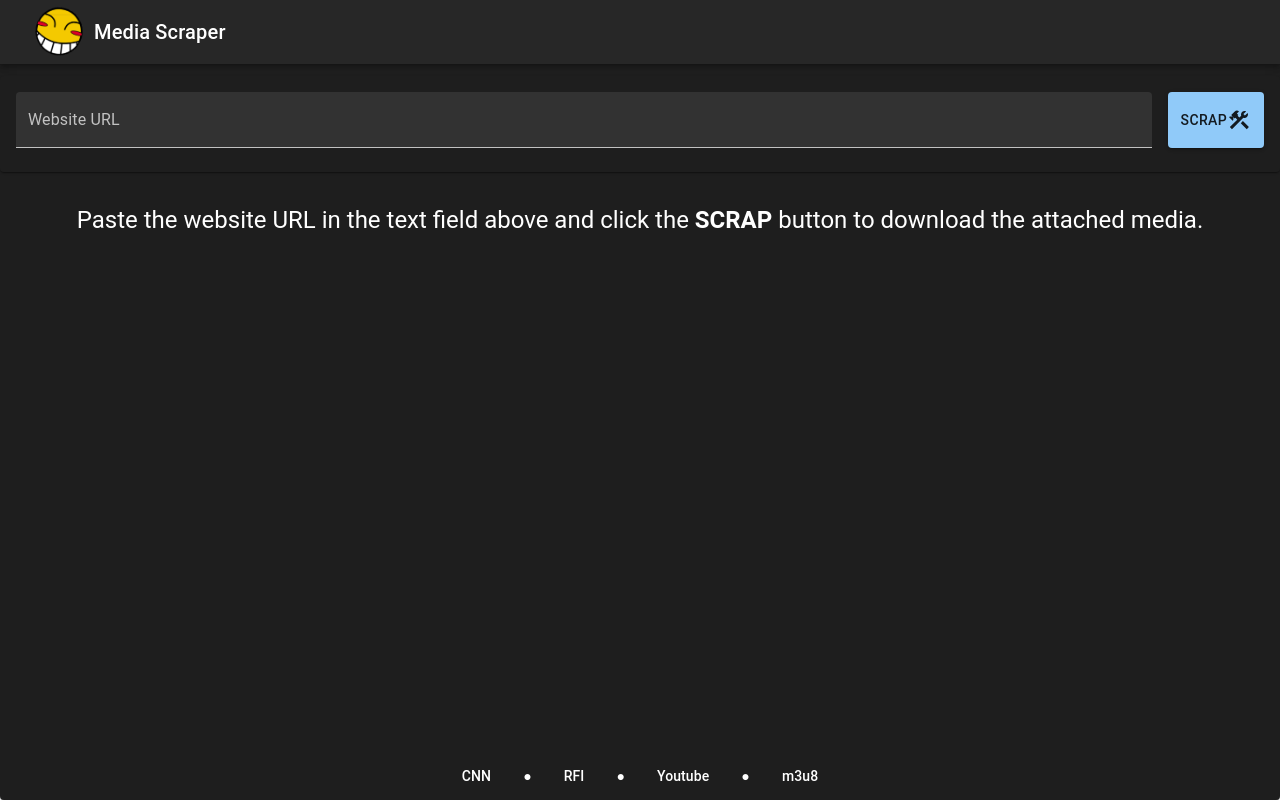
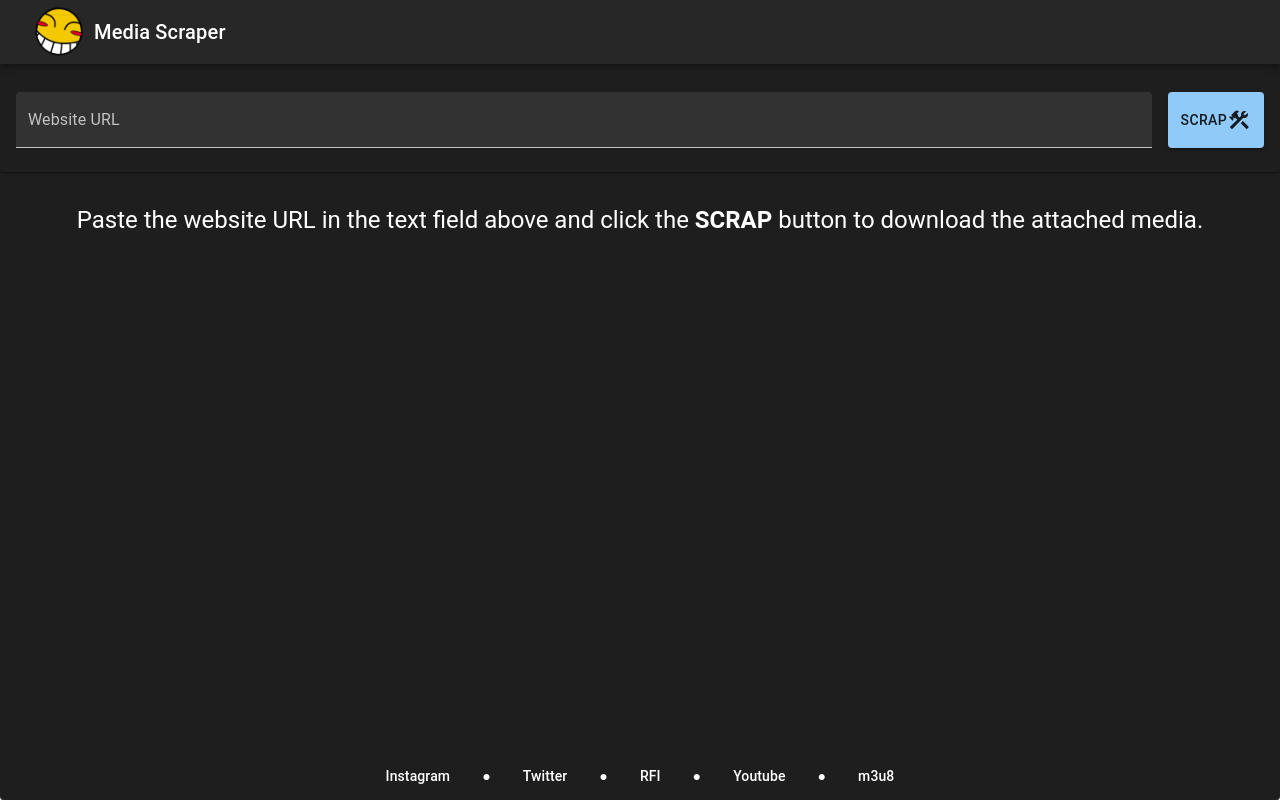
Before and after one commit to I-E-A-I-A-I-O/media_scrapper, a React (Create React App) app: page / in a window 1280 px wide. Built offline with nearby package versions, Linux system fonts and the light colour scheme.

Commit message:
clamp text. new build

```diff
--- a/src/Components/FormatSelection.tsx
+++ b/src/Components/FormatSelection.tsx
@@ -140,6 +140,12 @@
         return props.downloadLink[0].includes('twitter.com')
     }
 
+    const clampText = (text: string): string => {
+        if (text.length <= 75) return text;
+
+        return text.substring(0, 70).concat("...")
+    }
+
     const dynamicDownloadButtons = () => {
         if (isMultiFormat())
             return (
@@ -179,12 +185,7 @@
                         props.downloadLink.map((link) =>
                         <ListItem disablePadding>
                             <ListItemButton onClick={() => onLinkClicked(link)}>
-                                <ListItemText primary={link} sx={{
-                                    overflow: 'hidden',
-                                    textOverflow: 'ellipsis',
-                                    lineClamp: 2,
-                                    WebkitLineClamp: 2
-                                    }} />
+                                <ListItemText primary={() => clampText(link)} />
                             </ListItemButton>
                         </ListItem>
                         )
--- a/src/Components/Instructions.tsx
+++ b/src/Components/Instructions.tsx
@@ -12,7 +12,13 @@
                 <div className={styles.bottomCenterDiv}>
                     <Stack spacing={4} direction={'row'} alignSelf={'center'} >
                         <Typography variant={'subtitle2'}>
-                            CNN
+                            Instagram
+                        </Typography>
+                        <Typography variant={'subtitle2'}>
+                            ●
+                        </Typography>
+                        <Typography variant={'subtitle2'}>
+                            Twitter
                         </Typography>
                         <Typography variant={'subtitle2'}>
                             ●
```
Also changed, not shown: 7 other files (tests, documents, lock files or other folders).
